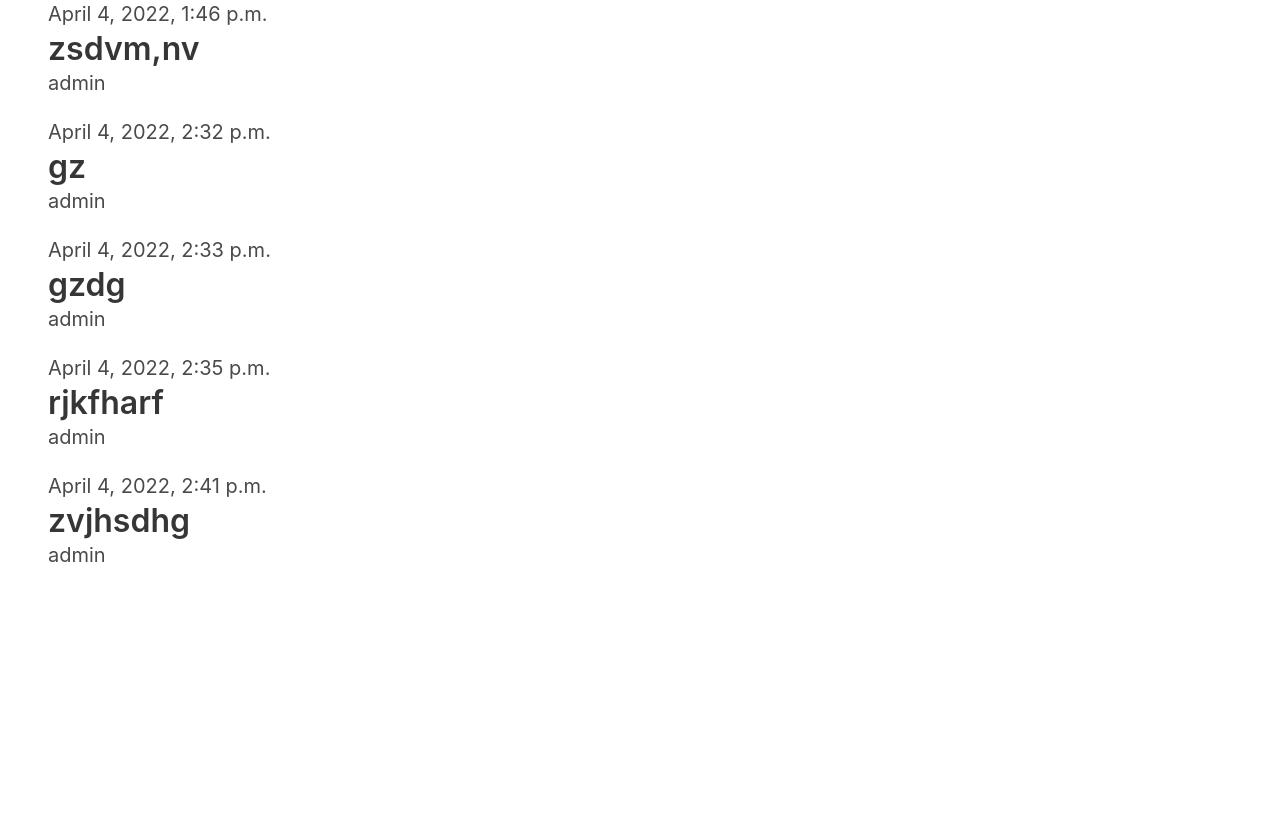
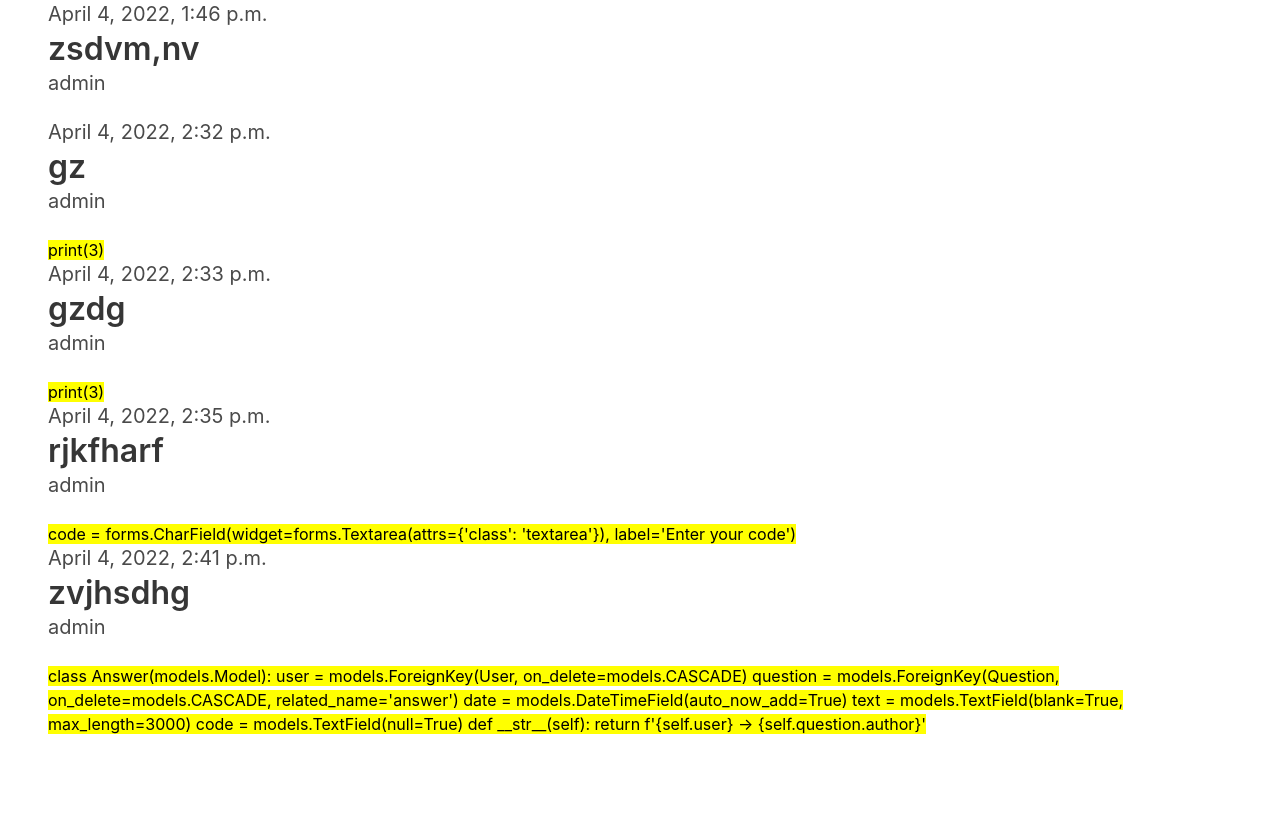
Before and after one commit to Ruslan-Fatkulin/django_forum, a Django app: page /community/question_detail/10 in a window 1280 px wide. Shown: the part 780-1612 px from the top of the page. Before the commit the page ends 1342 px from the top, so only its background shows below. Run offline with Django 4.2, Linux system fonts and the light colour scheme; data comes from the database, SQL or seed files in the repository; both versions use the stored data as it was after the commit.

Commit message:
+ feedback

```diff
--- a/community/forms.py
+++ b/community/forms.py
@@ -17,10 +17,12 @@ class AskQuestionForm(forms.ModelForm):
 class AnswerForm(forms.ModelForm):
     text = forms.CharField(widget=forms.Textarea(attrs={'class': 'textarea'}),
                            label='leave your Answer here')
+    code = forms.CharField(widget=forms.Textarea(attrs={'class': 'text'}),
+                           label='Enter your code')
 
     class Meta:
         model = Answer
-        fields = ['text']
+        fields = ['text', 'code']
 
 
 class FeedbackForm(forms.ModelForm):
--- a/community/models.py
+++ b/community/models.py
@@ -17,6 +17,7 @@ class Answer(models.Model):
     question = models.ForeignKey(Question, on_delete=models.CASCADE, related_name='answer')
     date = models.DateTimeField(auto_now_add=True)
     text = models.TextField(blank=True, max_length=3000)
+    code = models.TextField(null=True)
 
     def __str__(self):
         return f'{self.user} -> {self.question.author}'
--- a/community/templates/question_detail.html
+++ b/community/templates/question_detail.html
@@ -8,6 +8,7 @@
             <div class="subtitle">{{ answer.date }}</div>
             <div class="title">{{ answer.text }}</div>
             <div class="subtitle">{{ answer.user }}</div>
+            <mark>{{ answer.code }}</mark>
         {% endfor %}
     {% endif %}
 {% endblock %}
--- a/community/urls.py
+++ b/community/urls.py
@@ -7,5 +7,6 @@ urlpatterns = [
     path('answer/<int:pk>', views.answer, name='answer'),
     path('question_detail/<int:pk>', views.question_detail, name='question_detail'),
     path('delete_question/<int:pk>', views.delete_question, name='delete_question'),
-    path('feedback/', views.feedback, name='feedback')
+    path('feedback/', views.feedback, name='feedback'),
+    path('admin/', views.admin, name='admin')
 ]
--- a/community/views.py
+++ b/community/views.py
@@ -55,3 +55,8 @@ def feedback(request):
         return redirect('community:home')
     form = forms.FeedbackForm()
     return render(request, 'feedback.html', {'form': form})
+
+
+def admin(request):
+    feedback = Feedback.objects.all()
+    return render(request, 'admin.html', {'feedback': feedback})
```
Also changed, not shown: community/templates/admin.html (added, +18 -0 lines), community/templates/home.html (+4 -4 lines), community/migrations/0014_answer_code.py (added), community/migrations/0015_alter_answer_code.py (added), community/migrations/0016_alter_answer_code.py (added), db.sqlite3.
